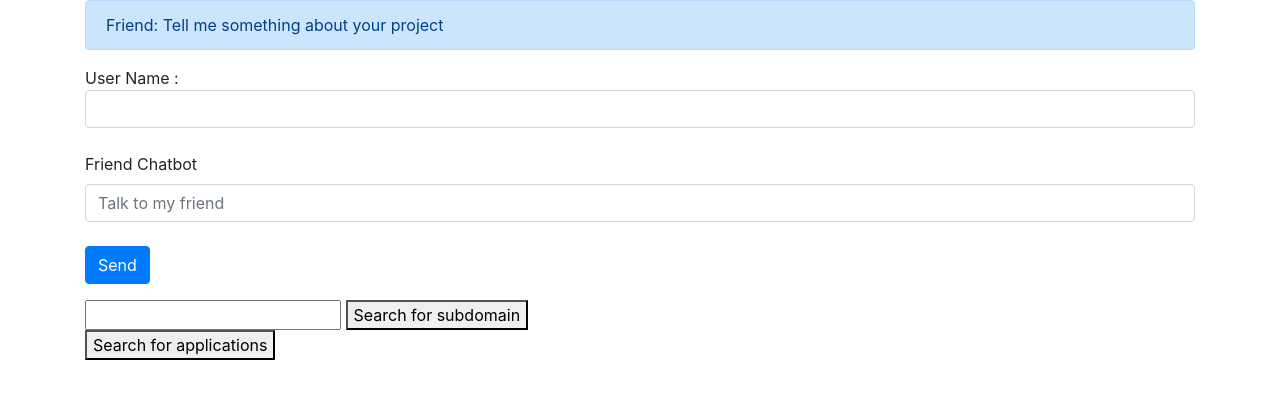
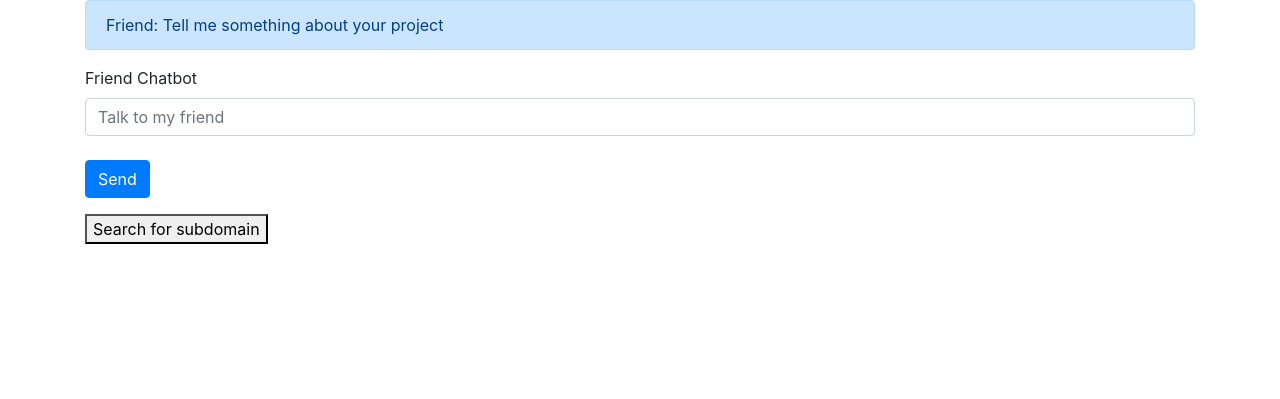
Before and after one commit to madhursk/Chatbot-flask, a Flask app: page / in a window 1280 px wide. Shown: the top 399 px of the page. Run offline with Flask 2, Linux system fonts and the light colour scheme; some libraries are stand-ins or nearby versions.

Commit message:
Final project before rahil's trippp

```diff
--- a/main.py
+++ b/main.py
@@ -1,6 +1,4 @@
 from flask import Flask, render_template, request, redirect, url_for
-# from chatterbot import ChatBot
-# from chatterbot.trainers import ListTrainer
 from flask_sqlalchemy import SQLAlchemy
 from flask import request
 import os
@@ -24,7 +22,7 @@ app = Flask(__name__)
 app.debug = True
 db = SQLAlchemy(app)
 
-unique_id = ''
+# unique_id = ''
 
 ask_phrases = ['Tell me something more about ','Can you elaborate about your work in ', 'This seems interesting... can you tell me more about ', 'What did you do in ']
 
@@ -40,7 +38,7 @@ def index():
 
 
 
-
+# to generate links
 @app.route('/link1',methods=['POST'])
 def applications():
 	applications = request.form['sub_apps_user']
@@ -310,12 +308,13 @@ def subdomain():
 
 	names=[]
 	imp_keywords = []
-	uid = request.form['uid']
+	# uid = request.form['uid']
 	# uid = unique_id
-	print(str(uid)+"\n\n")
+	# print(str(uid)+"\n\n")
 	con = sqlite3.connect('chatbot.db')
 	cursorObj = con.cursor()
-	cursorObj.execute("SELECT keyword from domain_extraction where user_id=\""+uid+"\"")
+	# cursorObj.execute("SELECT keyword from domain_extraction where user_id=\""+uid+"\"")
+	cursorObj.execute("SELECT keyword from domain_extraction")
 	rows1 = cursorObj.fetchall()
 	cursorObj.close()
 	print("printing rowss--------------------------------------------")
@@ -412,12 +411,13 @@ def subdomain1():
 
 	names=[]
 	imp_keywords = []
-	uid = request.form['uid']
+	# uid = request.form['uid']
 	# uid = unique_id
-	print(str(uid)+"\n\n")
+	# print(str(uid)+"\n\n")
 	con = sqlite3.connect('chatbot.db')
 	cursorObj = con.cursor()
-	cursorObj.execute("SELECT keyword from domain_extraction where user_id=\""+uid+"\"")
+	# cursorObj.execute("SELECT keyword from domain_extraction where user_id=\""+uid+"\"")
+	cursorObj.execute("SELECT keyword from domain_extraction")
 	rows1 = cursorObj.fetchall()
 	cursorObj.close()
 	print("printing rowss--------------------------------------------")
@@ -482,16 +482,6 @@ def subdomain1():
 
 @ app.route('/process', methods=['POST'])
 
-# con = sqlite3.connect('chatbot.db')
-# 			cursorObj = con.cursor()
-# 			cursorObj.execute("INSERT INTO domain_ext (question, answer, keyword) VALUES (?,?,?)",(qtns[0],ans,nouns[0]))
-# 			con.commit()
-# 			cursorObj.close()
-
-# return render_template('index.html',user_input=ans,bot_response=qtn)
-# 			ans = request.form['user_input']
-# 			answers.append(ans)
-# 			n_count=n_count+1
 
 def process():
 	# return render_template('index.html',bot_response="Tell me about your recent project")
@@ -500,8 +490,8 @@ def process():
 	cursorObj = con.cursor()
 
 	ans = request.form['user_input']
-	uid = request.form['uid']
-	unique_id=uid
+	# uid = request.form['uid']
+	# unique_id=uid
 
 	qtns1 = "Tell me about your recent project"
 
@@ -540,7 +530,7 @@ def process():
 
 	con = sqlite3.connect('chatbot.db')
 	cursorObj = con.cursor()
-	cursorObj.execute("INSERT INTO domain_extraction (question, answer, keyword, user_id) VALUES (?,?,?,?)",(qtns1,ans,kw, uid))
+	cursorObj.execute("INSERT INTO domain_extraction (question, answer, keyword) VALUES (?,?,?)",(qtns1,ans,kw))
 	con.commit()
 	cursorObj.close()
 
@@ -548,7 +538,7 @@ def process():
 	imp_keywords = []
 	con = sqlite3.connect('chatbot.db')
 	cursorObj = con.cursor()
-	cursorObj.execute("SELECT keyword from domain_extraction where user_id=\""+uid+"\"")
+	cursorObj.execute("SELECT keyword from domain_extraction")
 	rows1 = cursorObj.fetchall()
 	cursorObj.close()
 	print("printing rowss")
@@ -575,7 +565,7 @@ def process():
 	print(final_imp_keywords)
 	con = sqlite3.connect('chatbot.db')
 	cursorObj = con.cursor()
-	cursorObj.execute("SELECT COUNT(uid) FROM domain_extraction where user_id=\""+uid+"\"")
+	cursorObj.execute("SELECT COUNT(uid) FROM domain_extraction")
 	key_count = cursorObj.fetchall()
 	print("keycountzzz")
 	value_count = int(key_count[0][0])
@@ -590,7 +580,7 @@ def process():
 		qtn='Tell me more details about your project'
 
 
-	return render_template('index.html',user_input=ans,bot_response=qtn,uid=uid)
+	return render_template('index.html',user_input=ans,bot_response=qtn)
 
 
 
--- a/templates/applicat.html
+++ b/templates/applicat.html
@@ -111,7 +111,7 @@
 
 <form  action="/link1" method="POST">
   <div class="form-group">
-    User name<input type="text" name="uid">
+    <!-- User name<input type="text" name="uid"> -->
     Applications<input type="text" name="sub_apps_user" id="sub_apps_user">
   <button type="submit" class="btn btn-primary">Send</button>
   <!-- <p id="uid_demo"></p> -->
--- a/templates/index.html
+++ b/templates/index.html
@@ -9,12 +9,10 @@
 </head>
 <body>
 <div class="container">
-	<!-- <div class="alert alert-primary" role="alert">
-User: {{user_input}}
-</div> -->
+
 <div class="alert alert-primary" role="alert">
-  <!-- Friend: {{bot_response}} -->
-  Friend:
+
+	Friend:
   <script>
      var text = '{{ bot_response }}';
      var uid = '';
@@ -32,7 +30,7 @@ User: {{user_input}}
 
 	<form  action="/process" method="POST">
   <div class="form-group">
-    User Name : <input type="text" name="uid" id = "uid" class="form-control" placeholder="{{uid}}"><br>
+    <!-- User Name : <input type="text" name="uid" id = "uid" class="form-control" placeholder="{{uid}}"><br> -->
     <label for="exampleInputEmail1">Friend Chatbot</label>
     <input type="text" name="user_input" class="form-control" id="exampleInputEmail1" aria-describedby="emailHelp" placeholder="Talk to my friend"><br>
   <button type="submit" class="btn btn-primary">Send</button>
@@ -43,16 +41,13 @@ User: {{user_input}}
 </div>
 
 <script>
-document.getElementById("uid").innerHTML = {{uid}};
+// document.getElementById("uid").innerHTML = {{uid}};
 </script>
 <form action="/subdomain1" method="post">
-	<input type="text" name="uid">
+	<!-- <input type="text" name="uid"> -->
   <button name="forwardBtn" type="submit">Search for subdomain</button>
 </form>
 
-<form action="/applications" method="post">
-  <button name="forwardBtn" type="submit">Search for applications</button>
-</form>
 
 
 </body>
--- a/templates/subdomain.html
+++ b/templates/subdomain.html
@@ -111,7 +111,7 @@
 
 <form  action="/application1" method="POST">
   <div class="form-group">
-    User name<input type="text" name="uid">
+    <!-- User name<input type="text" name="uid"> -->
     Subdomains<input type="text" name="sub_domains_user" id="sub_domains_user">
   <button type="submit" class="btn btn-primary">Send</button>
   <!-- <p id="uid_demo"></p> -->
```
Also changed, not shown: chatbot.db.
